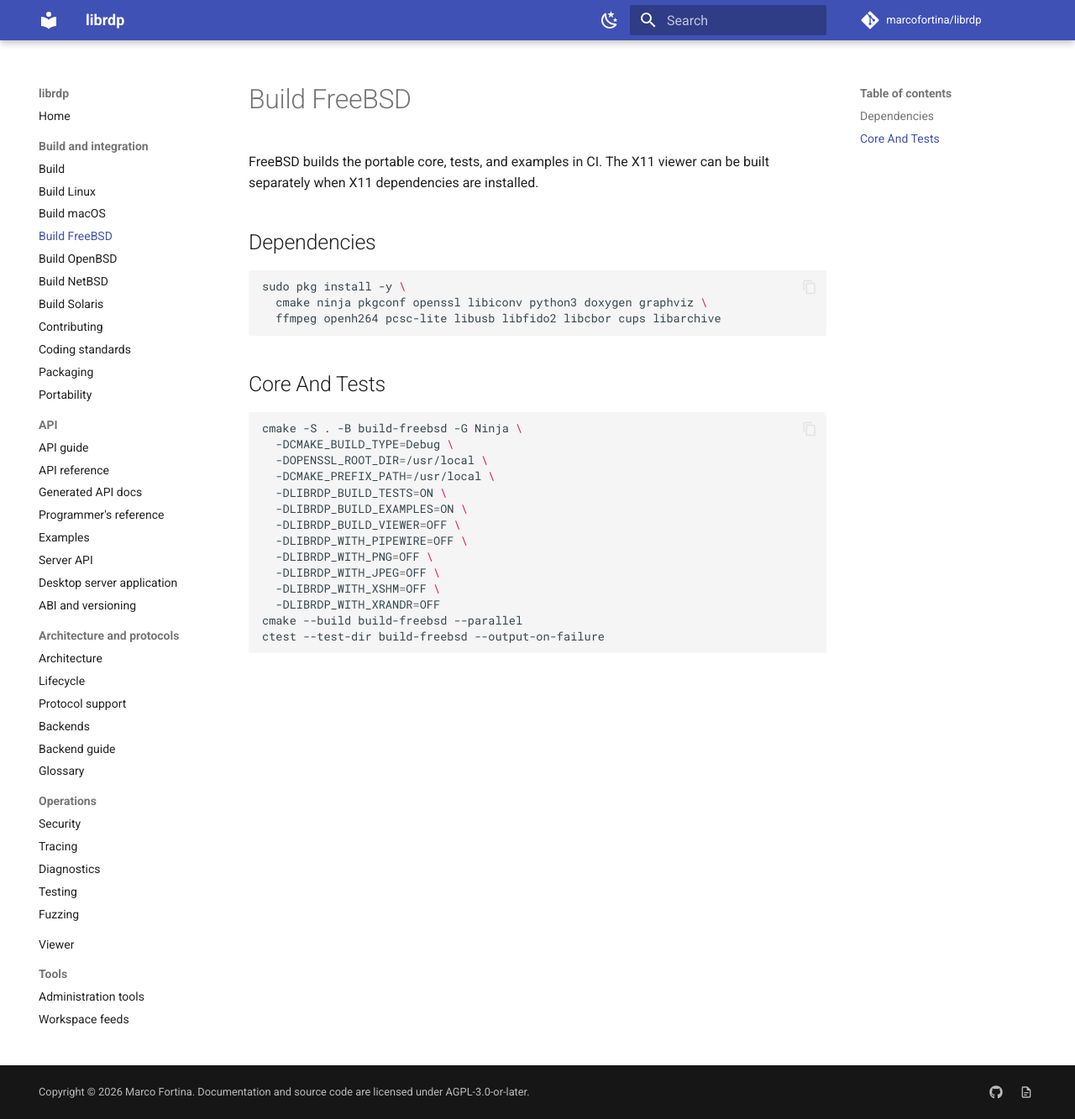
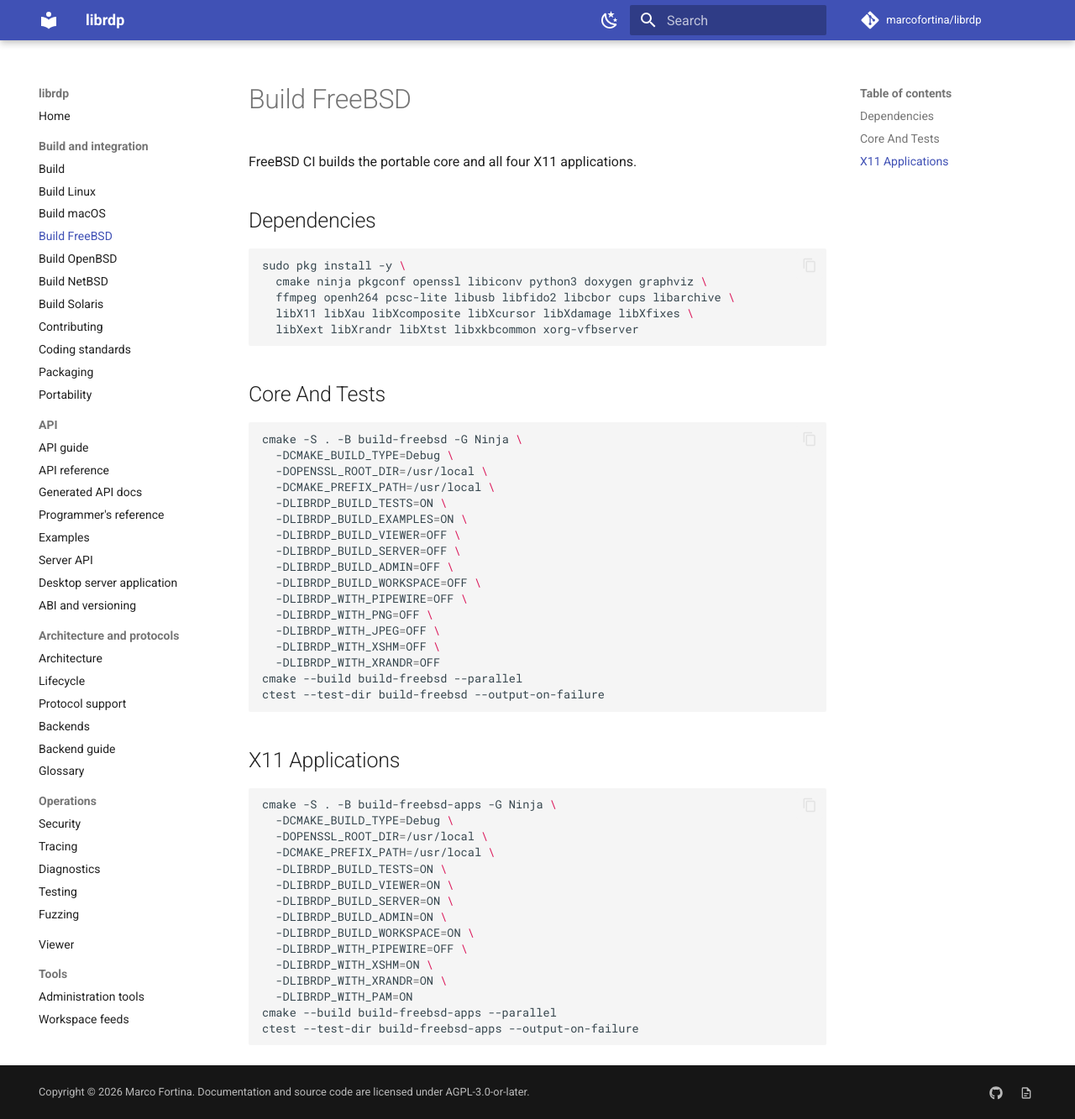
Before and after one commit to marcofortina/librdp, an MkDocs documentation site: the page built from docs/build-freebsd.md, in a window 1280 px wide and 1333 px high. Shown: the whole window at 84% size. Built offline with MkDocs 1.6.1 and Material for MkDocs 9.7.7, drawn with Linux system fonts in a browser that asks for light colours; comment, search, counter and statistics services are not loaded.

Commit message:
Build native applications across supported systems

````diff
--- a/docs/build-freebsd.md
+++ b/docs/build-freebsd.md
@@ -5,14 +5,16 @@ SPDX-License-Identifier: AGPL-3.0-or-later
 
 # Build FreeBSD
 
-FreeBSD builds the portable core, tests, and examples in CI. The X11 viewer can be built separately when X11 dependencies are installed.
+FreeBSD CI builds the portable core and all four X11 applications.
 
 ## Dependencies
 
 ```sh
 sudo pkg install -y \
   cmake ninja pkgconf openssl libiconv python3 doxygen graphviz \
-  ffmpeg openh264 pcsc-lite libusb libfido2 libcbor cups libarchive
+  ffmpeg openh264 pcsc-lite libusb libfido2 libcbor cups libarchive \
+  libX11 libXau libXcomposite libXcursor libXdamage libXfixes \
+  libXext libXrandr libXtst libxkbcommon xorg-vfbserver
 ```
 
 ## Core And Tests
@@ -25,6 +27,9 @@ cmake -S . -B build-freebsd -G Ninja \
   -DLIBRDP_BUILD_TESTS=ON \
   -DLIBRDP_BUILD_EXAMPLES=ON \
   -DLIBRDP_BUILD_VIEWER=OFF \
+  -DLIBRDP_BUILD_SERVER=OFF \
+  -DLIBRDP_BUILD_ADMIN=OFF \
+  -DLIBRDP_BUILD_WORKSPACE=OFF \
   -DLIBRDP_WITH_PIPEWIRE=OFF \
   -DLIBRDP_WITH_PNG=OFF \
   -DLIBRDP_WITH_JPEG=OFF \
@@ -33,3 +38,23 @@ cmake -S . -B build-freebsd -G Ninja \
 cmake --build build-freebsd --parallel
 ctest --test-dir build-freebsd --output-on-failure
 ```
+
+## X11 Applications
+
+```sh
+cmake -S . -B build-freebsd-apps -G Ninja \
+  -DCMAKE_BUILD_TYPE=Debug \
+  -DOPENSSL_ROOT_DIR=/usr/local \
+  -DCMAKE_PREFIX_PATH=/usr/local \
+  -DLIBRDP_BUILD_TESTS=ON \
+  -DLIBRDP_BUILD_VIEWER=ON \
+  -DLIBRDP_BUILD_SERVER=ON \
+  -DLIBRDP_BUILD_ADMIN=ON \
+  -DLIBRDP_BUILD_WORKSPACE=ON \
+  -DLIBRDP_WITH_PIPEWIRE=OFF \
+  -DLIBRDP_WITH_XSHM=ON \
+  -DLIBRDP_WITH_XRANDR=ON \
+  -DLIBRDP_WITH_PAM=ON
+cmake --build build-freebsd-apps --parallel
+ctest --test-dir build-freebsd-apps --output-on-failure
+```
````
Also changed, not shown: docs/build-linux.md (+6 -2 lines), docs/build-netbsd.md (+27 -2 lines), docs/build-openbsd.md (+31 -2 lines), docs/build-solaris.md (+26 -2 lines), 5 other files.
